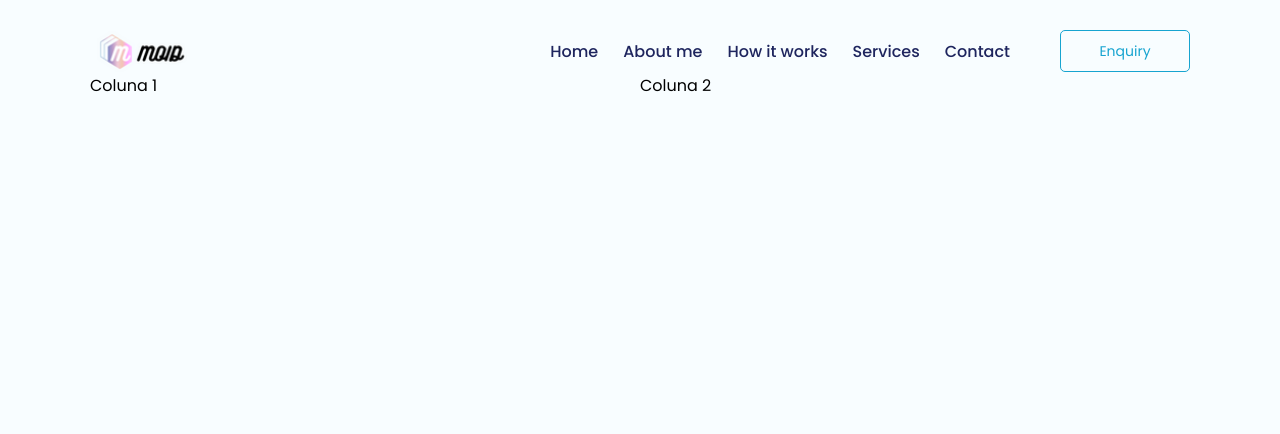
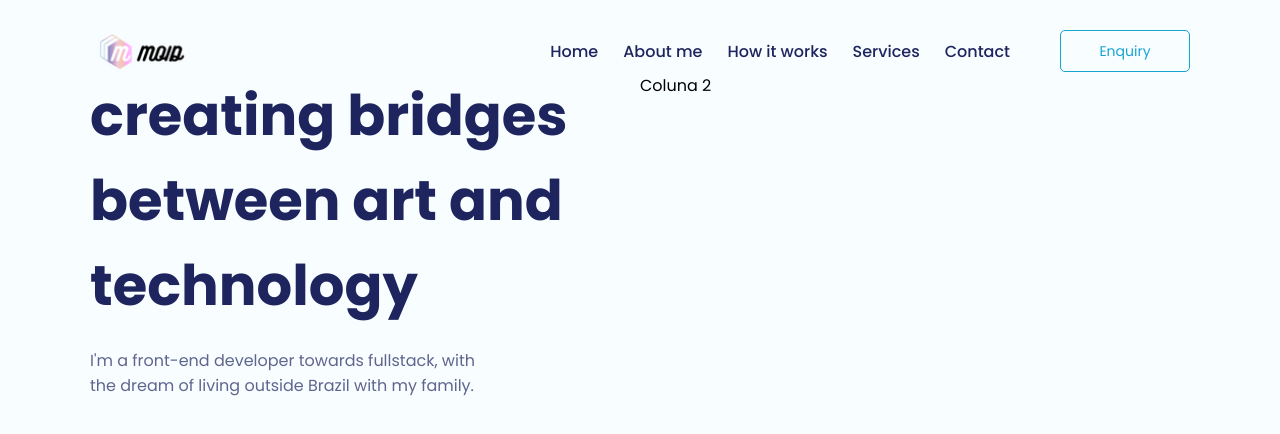
Before and after one commit to RafaelMoid/minhaLandPage, a React (Vite) app: page / in a window 1280 px wide. Shown: the top 434 px of the page. Built offline with nearby package versions, Linux system fonts and the light colour scheme.

Commit message:
Creating H1 and H6

```diff
--- a/src/pages/Main.tsx
+++ b/src/pages/Main.tsx
@@ -5,7 +5,10 @@ function Main() {
   return <Frontend>
 
     <S.Container>
-      <div>Coluna 1</div>
+      <div>
+        <h1>creating bridges between art and technology</h1>
+        <h6>I'm a front-end developer towards fullstack, with the dream of living outside Brazil with my family.</h6>
+      </div>
       <div>Coluna 2</div>
     </S.Container>
 
--- a/src/pages/styles.ts
+++ b/src/pages/styles.ts
@@ -10,4 +10,18 @@ export const Container = styled.div`
     > div {
         width: 50%;
     }
+
+    h1 {
+        color: #1e255e;
+        font-size:56px;
+        font-weight:bold;
+    }
+
+    h6 {
+        font-size: 16px;
+        color: rgba(30,37,94,0.7);
+        font-weight:normal;
+        padding-right: 150px;
+        margin-top: 20px;
+    }
 `
```
